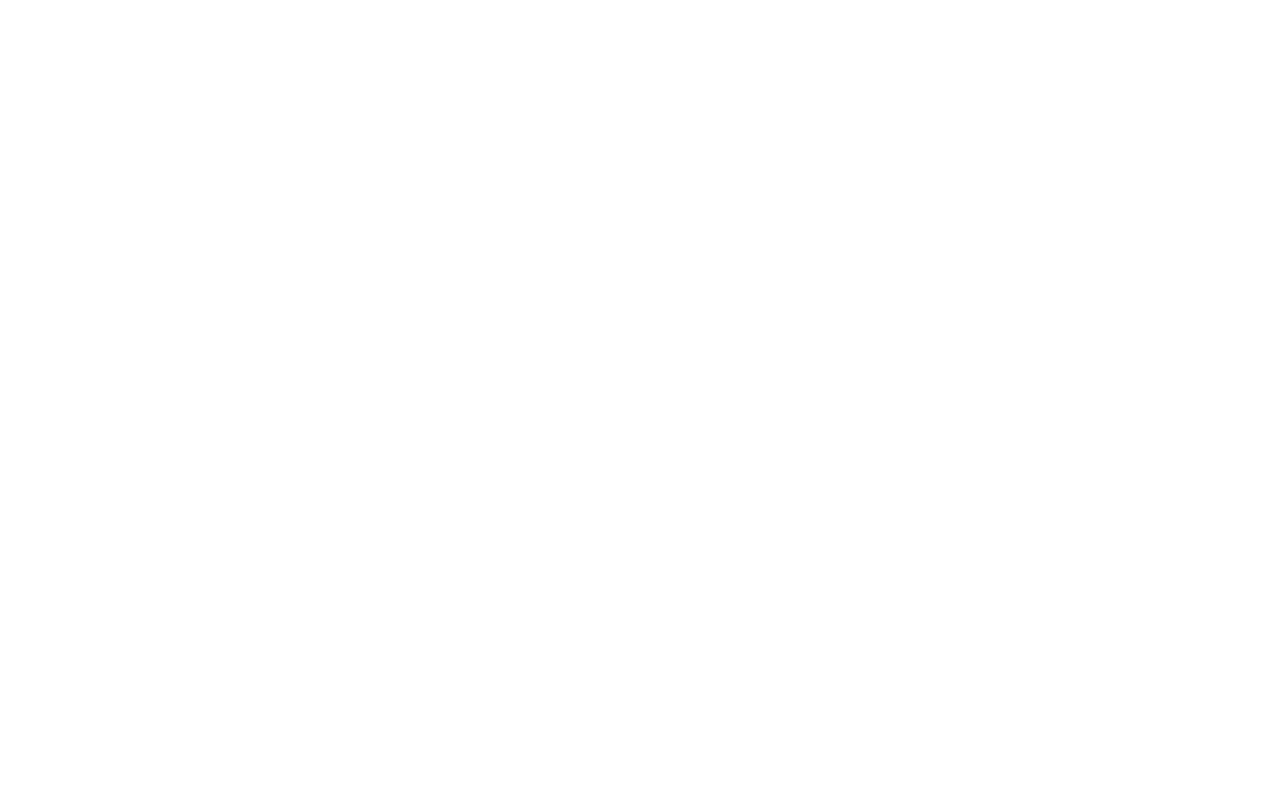
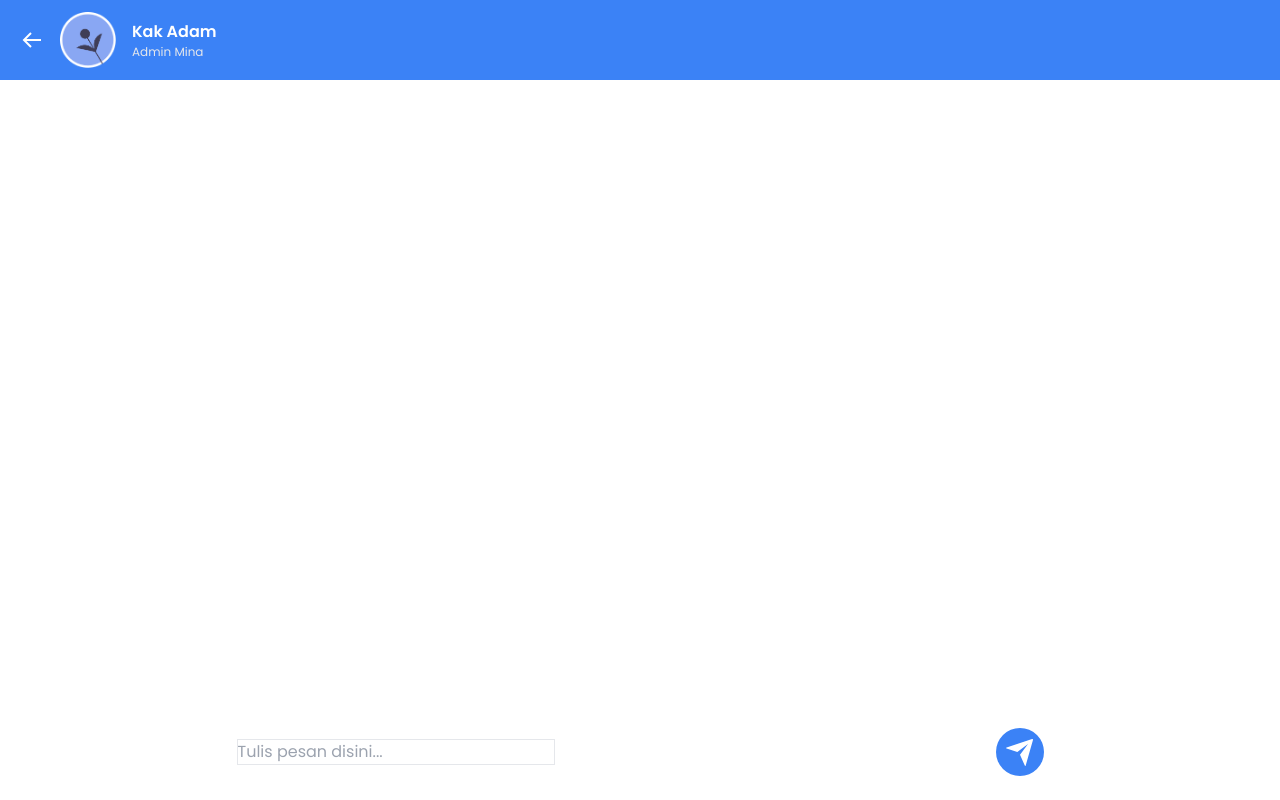
Before and after one commit to Zulfaabam/mina-app, a React (Create React App) app: page /mulai in a window 1280 px wide. Built offline with nearby package versions, Linux system fonts and the light colour scheme.

Commit message:
added back button

```diff
--- a/src/App.js
+++ b/src/App.js
@@ -3,6 +3,7 @@
 import HomePage from './components/HomePage'
 import KonsulPage from './components/KonsulPage'
 import KritikSaranPage from './components/KritikSaranPage'
+import ChatPage from './components/ChatPage'
 
 function App() {
   return (
@@ -12,6 +13,7 @@
           <Route exact path="/" component={HomePage} />
           <Route path="/konsultasi" component={KonsulPage} />
           <Route path="/kritik&saran" component={KritikSaranPage} />
+          <Route path="/mulai" component={ChatPage} />
         </Switch>
       </div>
     </Router>
--- /dev/null
+++ b/src/components/BackButton.js
@@ -0,0 +1,13 @@
+import React from 'react'
+import arrow from '../images/arrow-back.svg'
+import { useHistory } from 'react-router-dom'
+
+export default function BackButton() {
+  let history = useHistory()
+
+  return (
+    <div className="w-max" onClick={() => history.goBack()}>
+      <img className="w-6" src={arrow} alt="arrow back" />
+    </div>
+  )
+}
--- a/src/components/ChatPage.js
+++ b/src/components/ChatPage.js
@@ -0,0 +1,34 @@
+import React from 'react'
+import avatar from '../images/avatar-male.png'
+import airplane from '../images/airplane.svg'
+import BackButton from './BackButton'
+
+export default function ChatPage() {
+  return (
+    <div className="h-screen bg-white">
+      <header className="fixed top-0 w-full bg-blue-500 py-3 px-5 flex justify-start items-center gap-4">
+        <BackButton />
+        <img className="w-14" src={avatar} alt="avatar" />
+        <div>
+          <h2 className="text-white font-semibold">Kak Adam</h2>
+          <p className="text-gray-200 text-xs">Admin Mina</p>
+        </div>
+      </header>
+      <div className="chat-wrapper">
+        <ul className="chats"></ul>
+      </div>
+      <div className="input-wrapper fixed bottom-0 w-full px-4 py-6">
+        <div className="flex justify-around items-center">
+          <input
+            className="border"
+            type="text"
+            placeholder="Tulis pesan disini..."
+          />
+          <div className="send-btn w-max bg-blue-500 rounded-full p-2">
+            <img className="w-8" src={airplane} alt="airplane" />
+          </div>
+        </div>
+      </div>
+    </div>
+  )
+}
--- a/src/components/HomePage.js
+++ b/src/components/HomePage.js
@@ -1,6 +1,6 @@
 import React from 'react'
 import logo from '../images/mina-logo.svg'
-import Button from './Button'
+import NavButton from './NavButton'
 
 export default function HomePage() {
   return (
@@ -11,8 +11,8 @@
           LAYANAN PESAN ANONIM
         </p>
         <div className="mt-6 flex flex-col gap-2">
-          <Button content="Konsultasi" />
-          <Button content="Kritik & Saran" />
+          <NavButton content="Konsultasi" />
+          <NavButton content="Kritik & Saran" />
         </div>
       </div>
     </div>
--- a/src/components/KonsulPage.js
+++ b/src/components/KonsulPage.js
@@ -2,13 +2,15 @@
 import logo from '../images/mina-logo.svg'
 import avatarMale from '../images/avatar-male.png'
 import avatarFemale from '../images/avatar-female.png'
-import Button from './Button'
+import NavButton from './NavButton'
+import BackButton from './BackButton'
 
 export default function KonsulPage() {
   return (
-    <div className="h-screen bg-laki py-20">
+    <div className="h-screen bg-laki py-20 relative">
       <div className="w-80 mx-auto ">
-        <div className="space-y-6">
+        <BackButton />
+        <div className="space-y-6 mt-6">
           <img className="w-28" src={logo} alt="mina logo" />
           <h2 className="text-white text-sm font-bold">
             Mohon isi dengan jujur...
@@ -42,7 +44,7 @@
           </div>
         </div>
         <div className="mt-12 flex justify-center">
-          <Button content="Mulai" />
+          <NavButton content="Mulai" />
         </div>
       </div>
     </div>
--- a/src/components/KritikSaranPage.js
+++ b/src/components/KritikSaranPage.js
@@ -1,10 +1,14 @@
 import React from 'react'
 import logo from '../images/mina-logo.svg'
-import Button from './Button'
+import BackButton from './BackButton'
+import NavButton from './NavButton'
 
 export default function KritikSaranPage() {
   return (
-    <div className="h-screen bg-launch py-20">
+    <div className="h-screen bg-launch py-24 relative">
+      <div className="w-max absolute top-10 left-14">
+        <BackButton />
+      </div>
       <div className="w-min mx-auto flex flex-col justify-center items-center">
         <img className="w-48" src={logo} alt="mina logo" />
         <p className="text-sm text-white tracking-wider mt-2 text-light">
@@ -18,7 +22,7 @@
           rows="10"
           placeholder="Tulis kritik atau saran disini..."
         ></textarea>
-        <Button content="Kirim Pesan" />
+        <NavButton content="Kirim Pesan" />
       </div>
     </div>
   )
```
Also changed, not shown: src/components/NavButton.js (renamed from src/components/Button.js), src/images/airplane.svg (added), src/images/arrow-back.svg (added).
